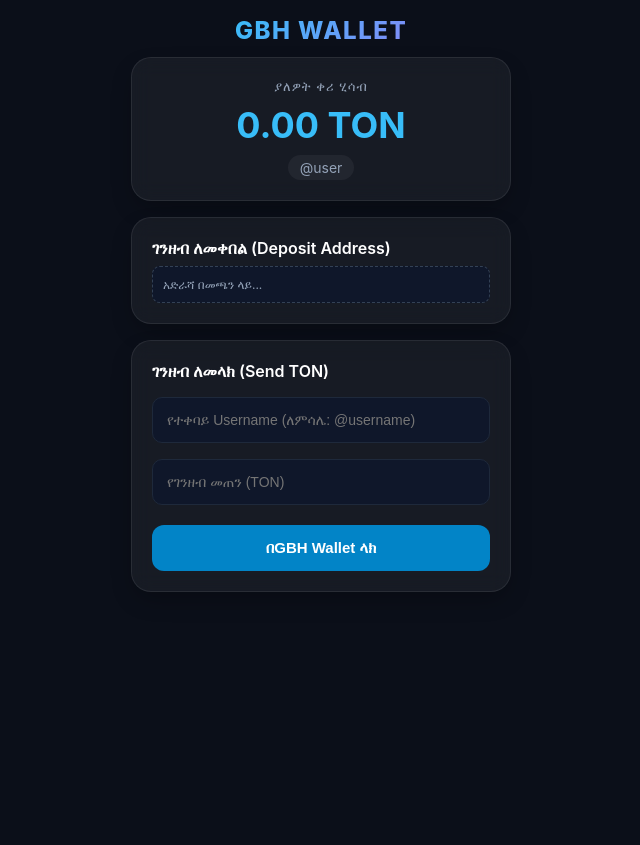
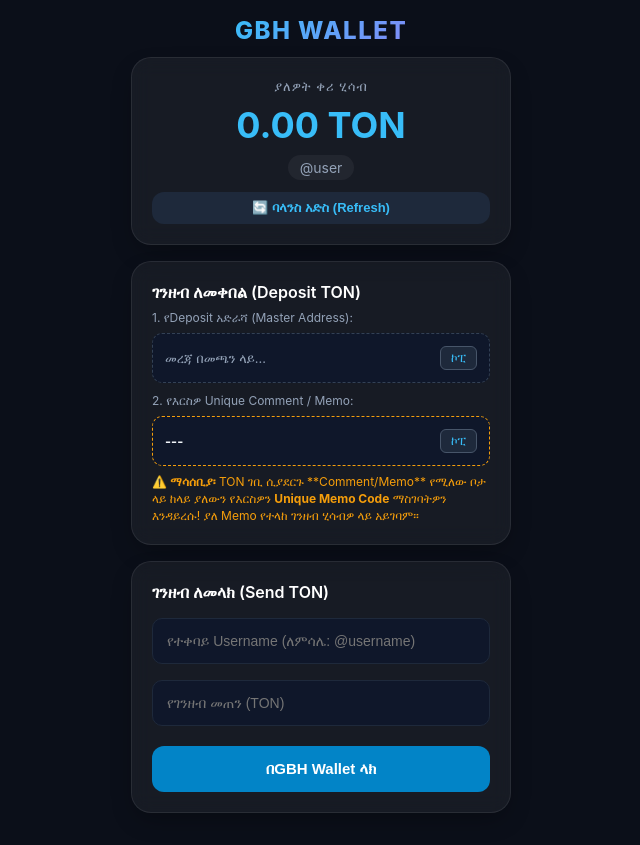
Before and after one commit to gashayeb-spec/GBH_WALLET, a Flask app: page / in a window 1280 px wide. Shown: the whole page, without its empty margins (319-959 px from the left). Before the commit the page ends 592 px from the top, so only its background shows below. Run offline with Flask 3, Linux system fonts and the light colour scheme; some libraries are stand-ins or nearby versions.

Commit message:
Update index.html

```diff
--- a/templates/index.html
+++ b/templates/index.html
@@ -11,6 +11,7 @@
             --card-bg: rgba(255, 255, 255, 0.05);
             --primary-blue: #0284c7;
             --accent-glow: #38bdf8;
+            --warning-amber: #f59e0b;
             --text-color: #ffffff;
             --subtext-color: #94a3b8;
         }
@@ -84,11 +85,6 @@
             width: 100%;
             cursor: pointer;
             margin-top: 12px;
-            transition: background 0.2s;
-        }
-
-        .btn:active {
-            opacity: 0.8;
         }
 
         input {
@@ -103,19 +99,37 @@
             font-size: 14px;
         }
 
-        input:focus {
-            outline: 1px solid var(--accent-glow);
+        .field-box {
+            background: #0f172a;
+            padding: 12px;
+            border-radius: 10px;
+            border: 1px dashed #334155;
+            margin-top: 8px;
+            word-break: break-all;
+            font-size: 13px;
+            color: var(--subtext-color);
+            display: flex;
+            justify-content: space-between;
+            align-items: center;
         }
 
-        .address {
-            word-break: break-all;
+        .copy-btn {
+            background: #1e293b;
+            border: 1px solid #475569;
+            color: #38bdf8;
+            padding: 4px 10px;
+            border-radius: 6px;
             font-size: 12px;
-            color: var(--subtext-color);
-            background: #0f172a;
-            padding: 10px;
-            border-radius: 8px;
-            border: 1px dashed #334155;
+            cursor: pointer;
+            margin-left: 8px;
+            white-space: nowrap;
+        }
+
+        .warning-text {
+            font-size: 12px;
+            color: var(--warning-amber);
             margin-top: 8px;
+            line-height: 1.4;
         }
 
         .section-title {
@@ -134,12 +148,28 @@
         <div class="balance-title">ያለዎት ቀሪ ሂሳብ</div>
         <div class="balance" id="balance">0.00 TON</div>
         <div class="user-tag" id="username">@user</div>
+        <button class="btn" onclick="fetchUserInfo()" style="background-color: #1e293b; color: #38bdf8; font-size: 13px; padding: 8px;">🔄 ባላንስ አድስ (Refresh)</button>
     </div>
 
     <!-- Deposit Address Card -->
     <div class="card">
-        <div class="section-title">ገንዘብ ለመቀበል (Deposit Address)</div>
-        <div class="address" id="address">አድራሻ በመጫን ላይ...</div>
+        <div class="section-title">ገንዘብ ለመቀበል (Deposit TON)</div>
+
+        <div style="font-size: 12px; color: var(--subtext-color); margin-top: 6px;">1. የDeposit አድራሻ (Master Address):</div>
+        <div class="field-box">
+            <span id="master_address">መረጃ በመጫን ላይ...</span>
+            <button class="copy-btn" onclick="copyText('master_address')">ኮፒ</button>
+        </div>
+
+        <div style="font-size: 12px; color: var(--subtext-color); margin-top: 10px;">2. የእርስዎ Unique Comment / Memo:</div>
+        <div class="field-box" style="border-color: var(--warning-amber);">
+            <strong id="memo_id" style="color: #f1f5f9;">---</strong>
+            <button class="copy-btn" onclick="copyText('memo_id')">ኮፒ</button>
+        </div>
+
+        <div class="warning-text">
+            ⚠️ <strong>ማሳሰቢያ፡</strong> TON ገቢ ሲያደርጉ **Comment/Memo** የሚለው ቦታ ላይ ከላይ ያለውን የእርስዎን <strong>Unique Memo Code</strong> ማስገባትዎን እንዳይረሱ! ያለ Memo የተላከ ገንዘብ ሂሳብዎ ላይ አይገባም።
+        </div>
     </div>
 
     <!-- Transfer Card -->
@@ -166,10 +196,18 @@
                 const data = await res.json();
                 document.getElementById('balance').innerText = `${data.balance.toFixed(2)} TON`;
                 document.getElementById('username').innerText = `@${data.username}`;
-                document.getElementById('address').innerText = data.address;
+                document.getElementById('master_address').innerText = data.master_address;
+                document.getElementById('memo_id').innerText = data.memo_id;
             } catch (err) {
                 console.error("Error fetching wallet data:", err);
             }
+        }
+
+        function copyText(elementId) {
+            const text = document.getElementById(elementId).innerText;
+            navigator.clipboard.writeText(text).then(() => {
+                alert("ኮፒ ተደርጓል!");
+            });
         }
 
         async function sendMoney() {
```
